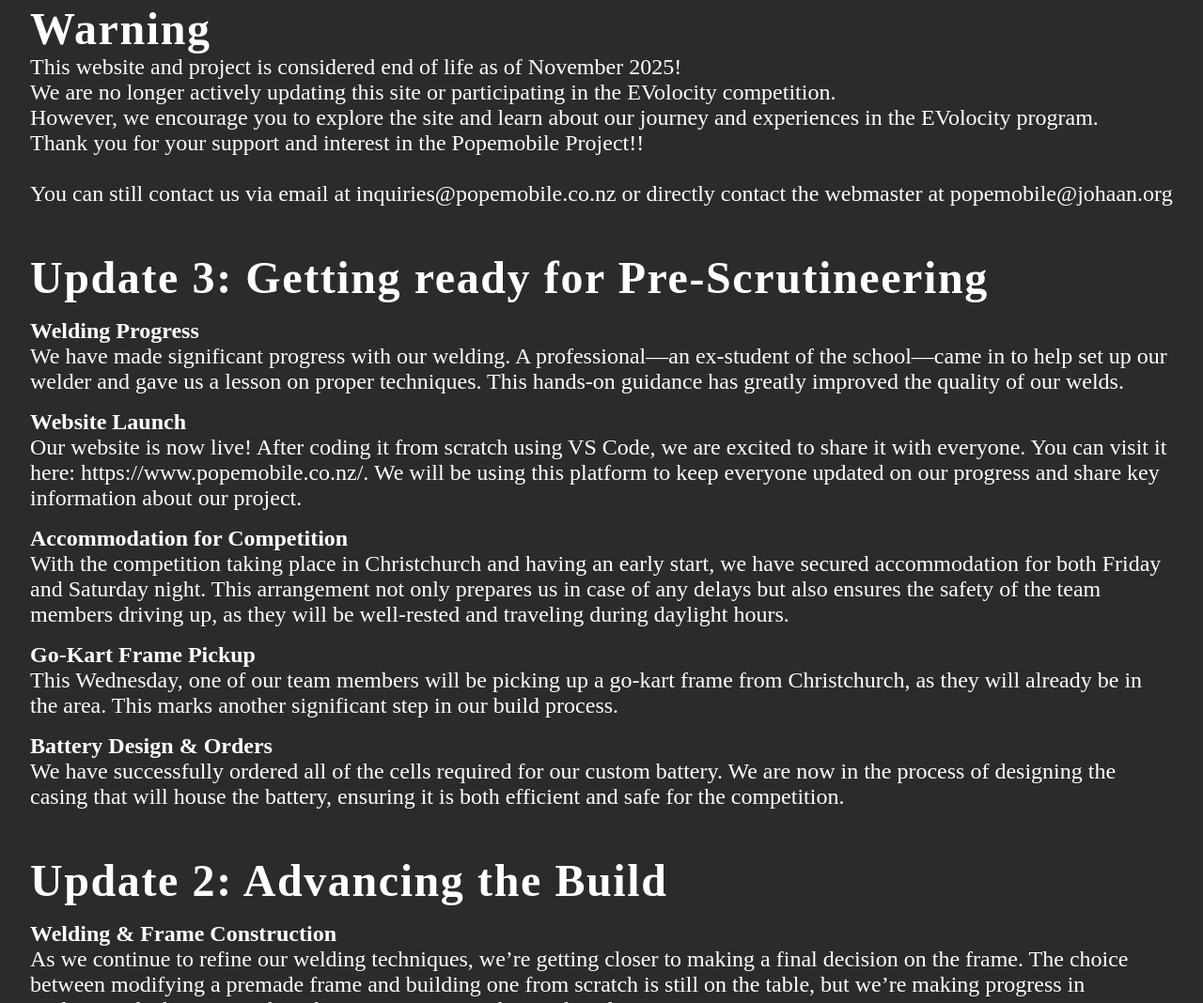
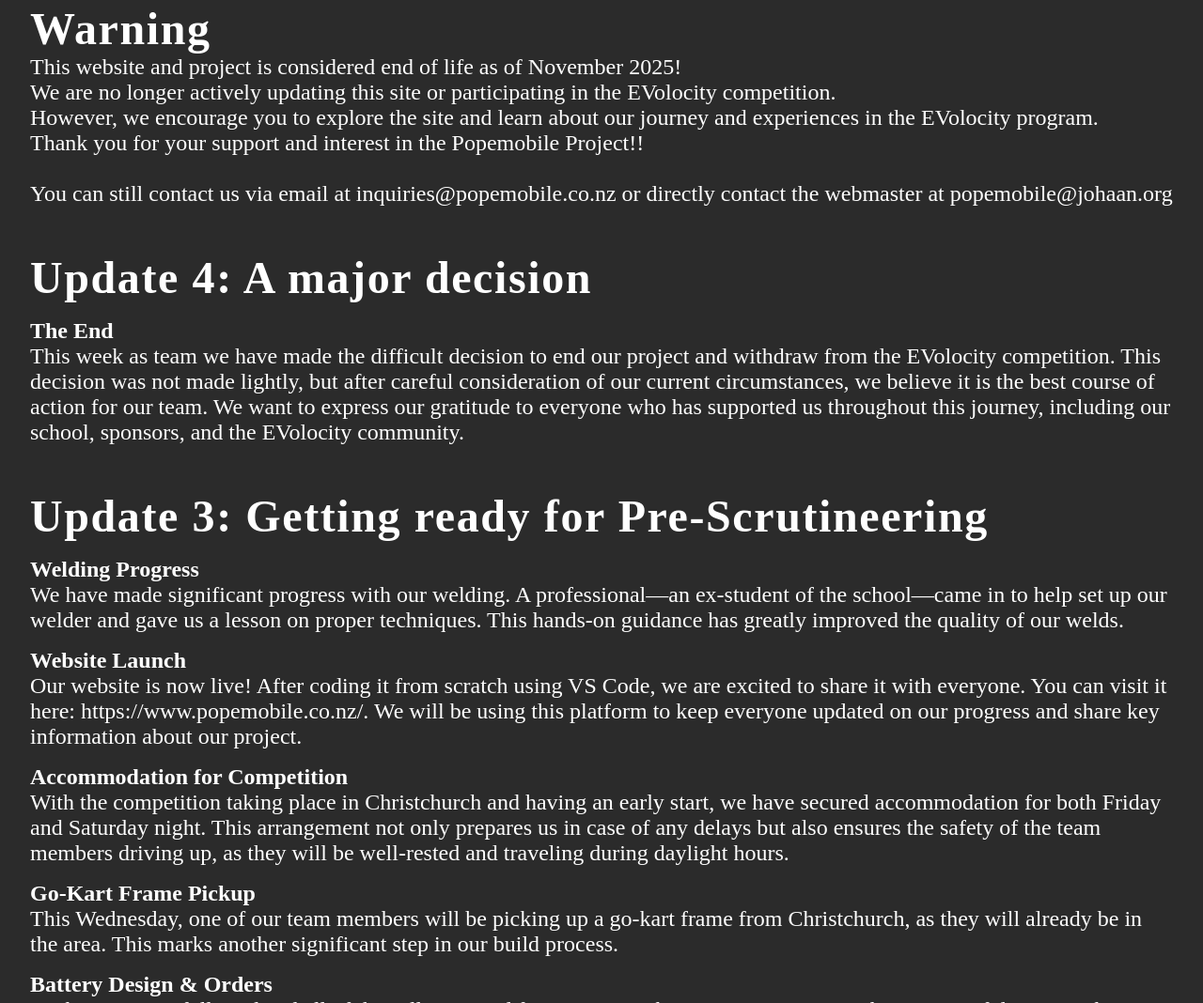
Before and after one commit to DinnerBone422/Evolocity-GoKart, a plain HTML site: page Project Updates/index.html in a window 1280 px wide. Shown: the part 650-1718 px from the top of the page at 94% size. Drawn offline with nearby package versions, Linux system fonts and the light colour scheme.

Commit message:
Add a very late update 4 to the website

```diff
--- a/Project Updates/index.html
+++ b/Project Updates/index.html
@@ -81,6 +81,15 @@
             Thank you for your support and interest in the Popemobile Project!! <br><br>
             You can still contact us via email at inquiries@popemobile.co.nz or directly contact the webmaster at popemobile@johaan.org
         </p>
+
+        <h1>Update 4: A major decision</h1>
+        <h2>The End</h2>
+        <p>
+            This week as team we have made the difficult decision to end our project and withdraw from the EVolocity competition.
+            This decision was not made lightly, but after careful consideration of our current circumstances, we believe it is the best course of action for our team.
+            We want to express our gratitude to everyone who has supported us throughout this journey, including our school, sponsors, and the EVolocity community.
+        </p>
+
         <h1>Update 3: Getting ready for Pre-Scrutineering</h1>
         <h2>Welding Progress</h2>
         <p>
```
